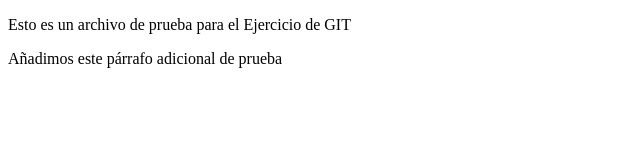
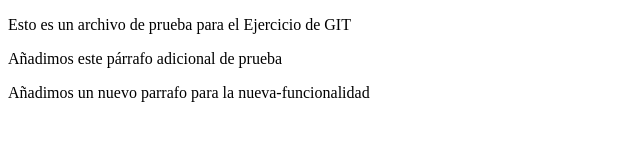
Before and after one commit to josansancheez/DAW, a plain HTML site: page index.html in a window 1280 px wide. Shown: the whole page, without its empty margins (0-640 px from the left). Drawn offline with Linux system fonts and the light colour scheme.

Commit message:
update index.html

```diff
--- a/index.html
+++ b/index.html
@@ -8,5 +8,6 @@
 <body>
     <p>Esto es un archivo de prueba para el Ejercicio de GIT</p>
     <p>Añadimos este párrafo adicional de prueba</p>
+    <p>Añadimos un nuevo parrafo para la nueva-funcionalidad</p>
 </body>
 </html>
```
